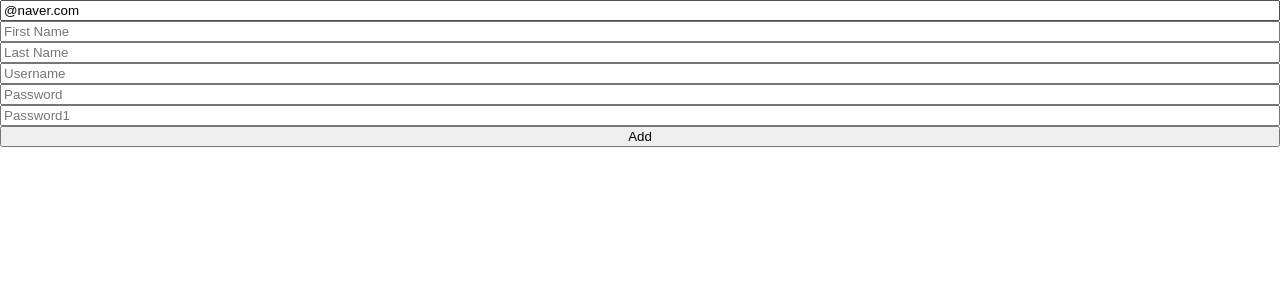
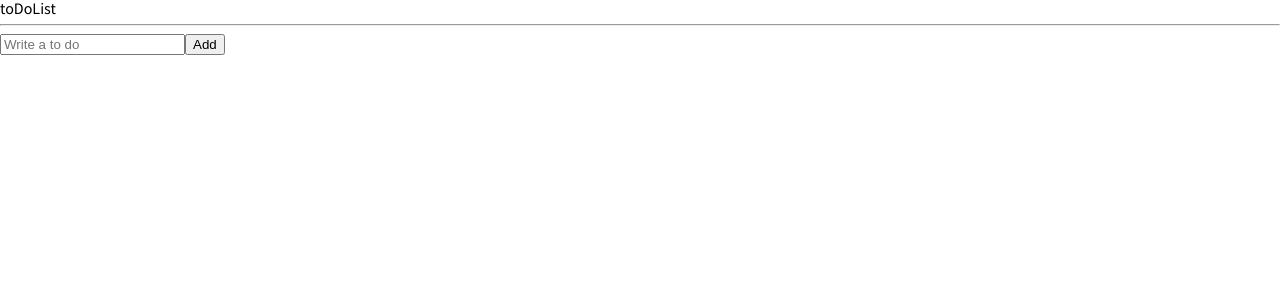
Before and after one commit to mungsik/State_management_NomadCoders, a React (Create React App) app in the folder state_management/: page / in a window 1280 px wide. Shown: the top 300 px of the page. Built offline with nearby package versions, Linux system fonts and the light colour scheme.

Commit message:
git revert 사용

```diff
--- a/state_management/src/App.js
+++ b/state_management/src/App.js
@@ -1,5 +1,5 @@
 import { createGlobalStyle } from "styled-components";
-import ToDoList from "./ToDoList";
+import ToDoList from "./components/ToDoList";
 
 const GlobalStyle = createGlobalStyle`
 @import url('https://fonts.googleapis.com/css2?family=Source+Sans+Pro:wght@300;400&display=swap');
--- a/state_management/src/ToDoList.jsx
+++ /dev/null
@@ -1,117 +0,0 @@
-import React, { useState } from "react";
-import { useForm } from "react-hook-form";
-
-function ToDoList() {
-  // watch는 내가 form의 입력값들의 변화를 관찰 할 수 있게해줌.
-  // handleSubmit => validation, preventDefault 등을 담당
-  const {
-    register,
-    watch,
-    handleSubmit,
-    // 구조분해할당으로 나중에 이를 이용할 때, formState.errors가 아닌 errors로 사용할 수 있게함.
-    formState: { errors },
-  } = useForm({
-    defaultValues: {
-      email: "@naver.com",
-    },
-  });
-  // 데이터가 유효하지 않을 수도 있기 때문에 react-hook-form이 모든 validation을
-  // 다 마쳤을 떄만 호출되는 onValid 함수
-  const onValid = (data) => {
-    console.log(data);
-  };
-  console.log(errors);
-  return (
-    <div>
-      <form
-        style={{ display: "flex", flexDirection: "column" }}
-        onSubmit={handleSubmit(onValid)}
-      >
-        {/* spread syntax사용 => register함수가 반환하는 객체를 가져다가 input에 props로 전달 */}
-        {/* <input {...register("Email")} required placeholder="Email" /> */}
-        {/* required를 씀으로써 HTML으로부터 보호를 받을 수 있다 */}
-        {/* 그러나 이렇게하면, 해커들이 required를 지우고 사용할 수 있기때문에 */}
-        {/* 다음과 같이 자바스크립트 안에서 validation을 한다 */}
-        {/* 만약에 유저가 required인 곳에 안적고 제출을 하게되면 */}
-        {/* 자동으로 입력되지 않은 칸으로 커서를 옮기는 기능을 갖고 있음 */}
-        <input
-          {...register("email", {
-            required: "Email required",
-            pattern: {
-              // 정규식으로 메일 적합성 판단.
-              value: /^[A-Za-z0-9._%+-]+@naver.com$/,
-              message: "Only naver.com emails allowd",
-            },
-          })}
-          placeholder="Email"
-        />
-        <span>{errors?.email?.message}</span>
-        <input
-          {...register("firstName", { required: true })}
-          placeholder="First Name"
-        />
-        <span>{errors?.firstName?.message}</span>
-        <input
-          {...register("lastName", { required: true })}
-          placeholder="Last Name"
-        />
-        <span>{errors?.lastName?.message}</span>
-        <input
-          {...register("username", { required: true, minLength: 10 })}
-          placeholder="Username"
-        />
-        <span>{errors?.username?.message}</span>
-        <input
-          {...register("password", { required: true, minLength: 5 })}
-          placeholder="Password"
-        />
-        <span>{errors?.password?.message}</span>
-        <input
-          {...register("password1", {
-            // 유저에게 에러 메세지 보내주기
-            required: "Password is required",
-            minLength: {
-              value: 5,
-              message: "Your password is too short.",
-            },
-          })}
-          placeholder="Password1"
-        />
-        <span>{errors?.password1?.message}</span>
-        <button>Add</button>
-      </form>
-    </div>
-  );
-}
-
-/* function ToDoList() {
-  const [toDo, setToDo] = useState("");
-  const [toDoError, setToDoError] = useState("");
-  // 입력 받은 값에 따라 바뀌는 값들.
-  const onChange = (event) => {
-    const {
-      currentTarget: { value },
-    } = event;
-    setToDo(value);
-    setToDoError("");
-  };
-  const onSubmit = (event) => {
-    event.preventDefault();
-    // valitdation 작업
-    if (toDo.length < 10) {
-      return setToDoError("To do should be longer");
-    }
-    console.log("submit");
-  };
-  return (
-    <div>
-      <form onSubmit={onSubmit}>
-        <input onChange={onChange} value={toDo} placeholder="Write To Do.." />
-        <button>Add</button>
-        {toDoError !== "" ? toDoError : null}
-      </form>
-    </div>
-  );
-} */
-
-export default ToDoList;
--- /dev/null
+++ b/state_management/src/components/ToDoList.jsx
@@ -0,0 +1,44 @@
+import React, { useState } from "react";
+import { useForm } from "react-hook-form";
+import { atom, useRecoilValue } from "recoil";
+
+const toDoState = atom({
+  key: "toDo", // 유니크 키
+  default: [], // default 값을 빈 배열로 설정
+});
+
+function ToDoList() {
+  // useReocilValue => atom의 value를 감지하기 위해 쓰는 hook. 즉, value를 가져옴
+  // useSetReocilValue => function을 가져오는데, 이 function이 value를 수정하는데 사용됨.
+  // 이 function은 React의 setState와 같은 방식으로 작동함.
+  const value = useRecoilValue(toDoState);
+  const { register, handleSubmit, setValue } = useForm();
+  const onSubmit = (data) => {
+    //! input의 이름이 그대로 data에 들어간다
+    //! onSubmit 함수는 내가 직접 호출한다.
+    console.log("add to do", data.toDo);
+    // setValue => 입력을 받으면 입력칸을 비워줌.
+    // 'toDo 항목을 빈 문자열로 설정'
+    setValue("toDo", "");
+  };
+  return (
+    <div>
+      <h1>toDoList</h1>
+      <hr />
+      {/* handleSubmit 함수를 사용할 때는 첫번째 매개변수로 데이터가 유효할 때 호출되는 다른 함수를 받는다.*/}
+      {/* 두 번째 매개변수로는 데이터가 유효하지 않을 때 호출 될 다른 함수를 넣을 수 있다. */}
+      <form onSubmit={handleSubmit(onSubmit)}>
+        <input
+          {...register("toDo", {
+            required: "Plz write a ToDo",
+          })}
+          placeholder="Write a to do"
+        />
+        <button>Add</button>
+      </form>
+      <ul></ul>
+    </div>
+  );
+}
+
+export default ToDoList;
```
